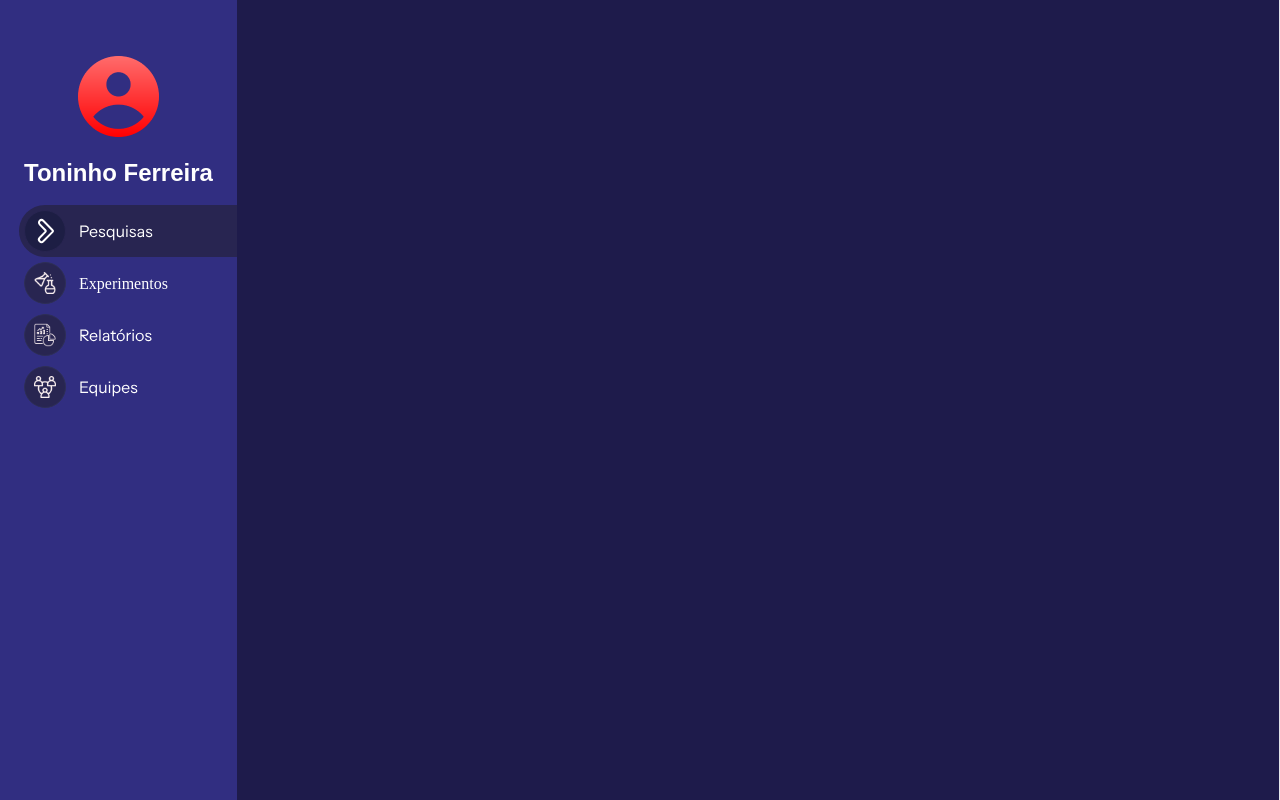
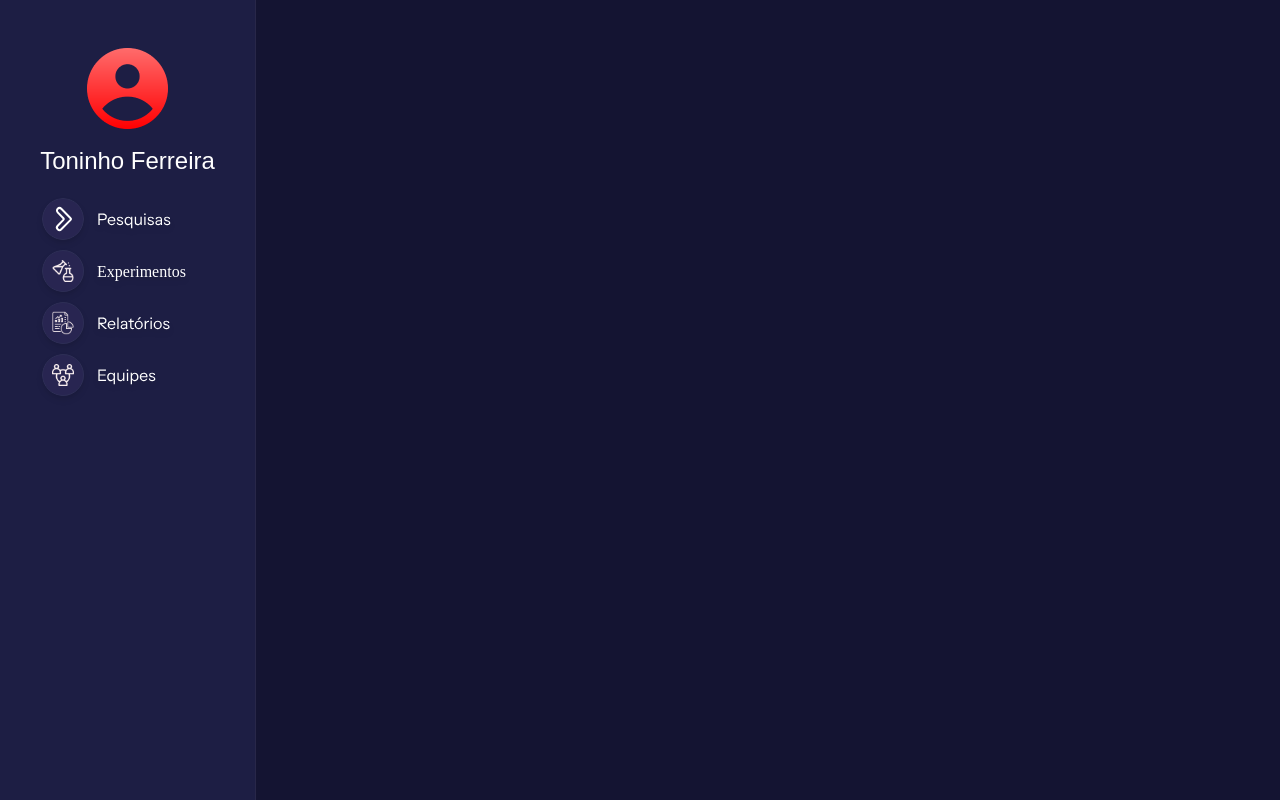
Before and after one commit to m3raak1/nero-management, a Vue app: page / in a window 1280 px wide. Built offline with nearby package versions, Linux system fonts and the light colour scheme.

Commit message:
Agora a sidebar tem animação de hover, editei o svg na mão

```diff
--- a/src/App.vue
+++ b/src/App.vue
@@ -4,7 +4,7 @@ import Sidebar from '@/components/Sidebar.vue';
 </script>
 
 <template>
-  <div class="flex min-h-screen bg-indigo-950 border-r">
+  <div class="flex min-h-screen bg-indigoBackground">
     <Sidebar />
   </div>
 </template>
--- a/src/components/Sidebar.vue
+++ b/src/components/Sidebar.vue
@@ -1,6 +1,5 @@
 <script setup>
 import userpic from '@/assets/img/userpic.png'
-import pesquisasicon from '@/assets/img/abapesquisas.png'
 import Svg from '@/components/Svg.vue'
 import { defineProps } from 'vue';
 
@@ -13,36 +12,36 @@ defineProps({
 </script>
 
 <template>
-    <div class="itens items-baseline justify bg-indigo-900">
+    <div class="w-64 itens items-baseline justify bg-indigoNavbarBg border-r border-indigoNavbarSt">
         <div class="py-4 px-6">
             <!-- User Profile -->
-            <a class="flex justify-center items-center" href="index.html">
-                <img class="pt-10 h-15 w-auto" v-bind:src="userpic" alt="User Picture" />
+            <a class="flex justify-center pt-8" href="index.html">
+                <img class=" h-15 w-auto" v-bind:src="userpic" alt="User Picture" />
             </a>
             <!-- User Name -->
-            <a class="pt-5 flex justify-center items-center text-white text-2xl font-bold" href="index.html">
+            <a class="flex justify-center pt-4 text-white text-2xl font-sans" href="index.html">
                 {{ username }}
             </a>
         </div>
 
         <div class=" place-self-end ">
             <a class="" href="pesquisas.html">
-                <Svg name="Pesquisas" />
+                <Svg name="Pesquisas" class="drop-shadow-md hover:drop-shadow-xl rounded-l-full hover:bg-indigoHoverButton" />
             </a>
         </div>
-        <div class=" place-self-end ">
+        <div class=" place-self-end">
             <a class="" href="experimentos.html">
-                <Svg name="Experimentos" />
+                <Svg name="Experimentos" class="drop-shadow-md hover:drop-shadow-xl rounded-l-full hover:bg-indigoHoverButton" />
             </a>
         </div>
         <div class=" place-self-end ">
             <a class="" href="relatorios.html">
-                <Svg name="Relatórios" />
+                <Svg name="Relatórios" class="drop-shadow-md hover:drop-shadow-xl rounded-l-full hover:bg-indigoHoverButton" />
             </a>
         </div>
         <div class=" place-self-end ">
             <a class="" href="equipes.html">
-                <Svg name="Equipes" />
+                <Svg name="Equipes" class="drop-shadow-md hover:drop-shadow-xl rounded-l-full hover:bg-indigoHoverButton" />
             </a>
         </div>
     </div>
--- a/tailwind.config.js
+++ b/tailwind.config.js
@@ -9,6 +9,12 @@ export default {
       },
       gridTemplateColumns: {
         '70/30': '70% 28%'
+      },
+      colors: {
+        indigoNavbarBg: '#1D1E44',
+        indigoNavbarSt: '#282749',
+        indigoBackground: '#141432',
+        indigoHoverButton: '#282551',
       }
     },
   },
```
Also changed, not shown: src/assets/svg/sidebar/Experimentos.svg, src/assets/svg/sidebar/Pesquisas.svg.
